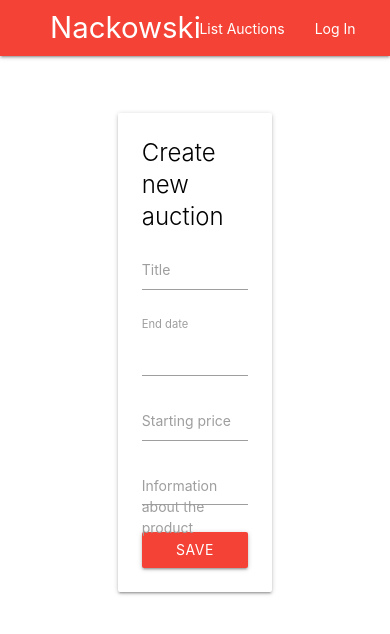
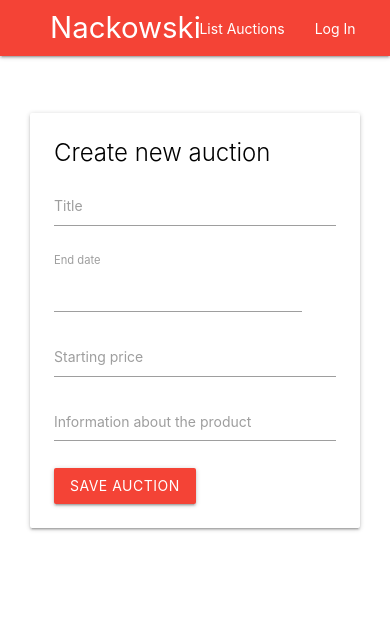
Before and after one commit to CMS18/nackowski-2030, a React (Create React App) app: page /new in a window 390 px wide. Shown: the top 634 px of the page. Built offline with nearby package versions, Linux system fonts and the light colour scheme; no server answers.

Commit message:
Added more responsivity

```diff
--- a/src/components/CreateNewAuction.js
+++ b/src/components/CreateNewAuction.js
@@ -35,7 +35,7 @@ class CreateNewAuction extends Component {
     return (
       <div className="container padded">
         <div className="row valign-wrapper">
-          <div className="col s6 offset-s3 valign">
+          <div className="col s12 m8 offset-m2 valign">
             <div className="card white darken-1">
               <div className="card-content black-text">
                 <span className="card-title">Create new auction</span>
--- a/src/components/LogIn.js
+++ b/src/components/LogIn.js
@@ -24,7 +24,7 @@ export class LogIn extends Component {
     return (
       <div className="container padded">
         <div className="row">
-          <div className="card col s6 offset-s3">
+          <div className="card col s12 m6 offset-m3">
             <div className="padded-slight">
               <span className="card-title">Log in</span>
 
```
